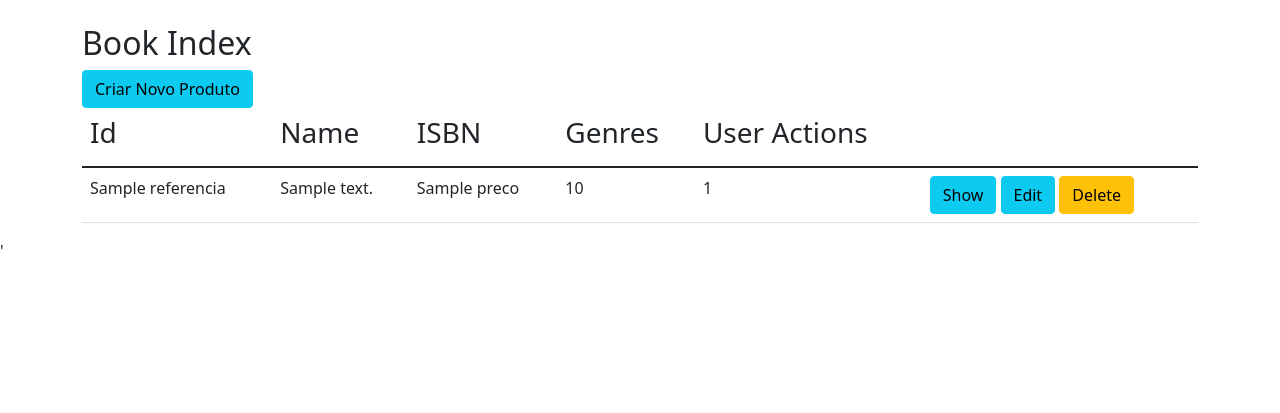
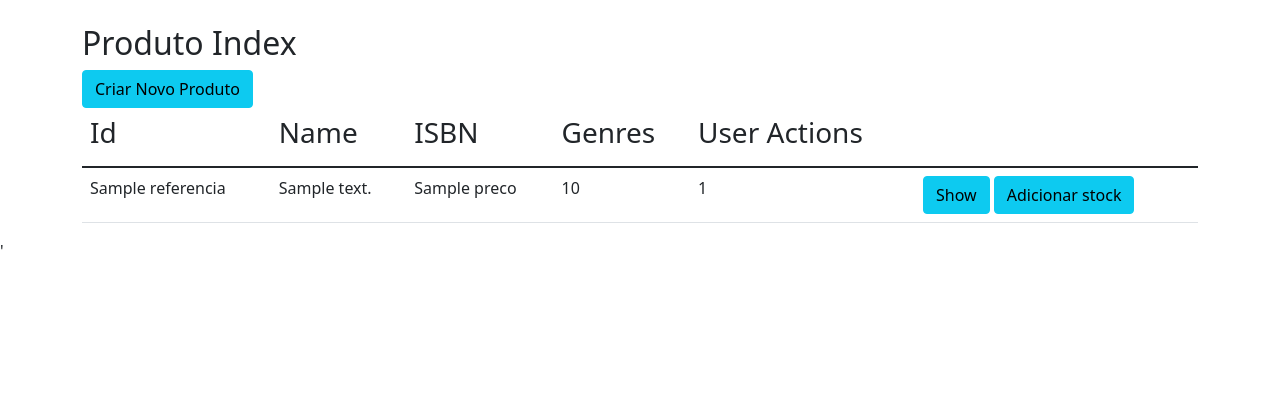
Before and after one commit to TiGomes0802/PSI_PWS_21-22-2, a PHP site: the page made by PSI_PWS_21-22/views/produto/index.php in a window 1280 px wide. Shown: the part 56-469 px from the top of the page. Run offline with PHP 8.4, Linux system fonts and the light colour scheme; the template is opened without the code that fills it: most values are stand-ins (such as "Sample title", 1, 10 or a date in 2020); some libraries are stand-ins or nearby versions.

Commit message:
produto update

```diff
--- a/PSI_PWS_21-22/views/fatura/imprimir.php
+++ b/PSI_PWS_21-22/views/fatura/imprimir.php
@@ -34,6 +34,7 @@
                                     <p type="text"disabled>Cliente: <?= $fatura->user_cliente->username?><text>
                                     <p type="text"disabled>Email: <?= $fatura->user_cliente->email?><text>
                                     <p type="text"disabled>Nif: <?= $fatura->user_cliente->nif?><text>
+                                    <p type="text"disabled>data: <?= date('Y/m/d H:i:s', strtotime($fatura->data)); ?><text>
                                     <br>
                                     </div>
                                 </div>
@@ -72,14 +73,12 @@
                                     </div>
                             </div>
                             <br>
-
                             <div class="boxer">
                                 <div class="row end" id="row1">
                                     <div class="col-3">
                                         <label for="valortotal">Valor total:</label>
                                         <input type="text" name="valortotal" class="form-control" value="<?php if(isset($fatura)) { echo number_format($fatura->valortotal,2); }?>€"disabled>
                                     </div>
-
                                     <div class="col-3">
                                         <label for="ivatotal">Iva total:</label>
                                         <input type="text" name="ivatotal" class="form-control" value="<?php if(isset($fatura)) { echo number_format($fatura->ivatotal,2); }?>€" disabled>
@@ -87,7 +86,6 @@
                                     </div>
                                 </div>
                             </div>
-
                             <br>
                     </div>
                 </div>
--- a/PSI_PWS_21-22/views/produto/index.php
+++ b/PSI_PWS_21-22/views/produto/index.php
@@ -1,5 +1,7 @@
-<h2 class="text-left top-space">Book Index</h2>
+<h2 class="text-left top-space">Produto Index</h2>
 <h2 class="top-space"></h2>
+<a href="router.php?c=produto&a=create" class="btn btn-info"
+   role="button">Criar Novo Produto</a>
 <div class="row">
     <div class="col-sm-12">
         <table class="table tablestriped">
@@ -12,23 +14,17 @@
             </thead>
             <tbody>
             <?php foreach ($produtos as $produto) { ?>
-                <a href="router.php?c=produto&a=create" class="btn btn-info"
-                   role="button">Criar Novo Produto</a>
                 <tr>
-
                     <td><?=$produto->referencia?></td>
                     <td><?=$produto->descricao?></td>
                     <td><?=$produto->preco?></td>
                     <td><?= $produto->stock?></td>
                     <td><?= $produto->iva_id?></td>
-
                     <td>
                         <a href="router.php?c=produto&a=show&id=<?=$produto->id ?>"
                            class="btn btn-info" role="button">Show</a>
                         <a href="router.php?c=produto&a=edit&id=<?=$produto->id ?>"
-                           class="btn btn-info" role="button">Edit</a>
-                        <a href="router.php?c=produto&a=delete&id=<?=$produto->id ?>"
-                           class="btn btn-warning" role="button">Delete</a>
+                           class="btn btn-info" role="button">Adicionar stock</a>
                     </td>
                 </tr>
             <?php } ?>
```
Also changed, not shown: PSI_PWS_21-22/controllers/ProdutoController.php (+22 -17 lines), PSI_PWS_21-22/views/produto/show.php (+2 -5 lines), PSI_PWS_21-22/views/user/show.php (+6 -6 lines).
